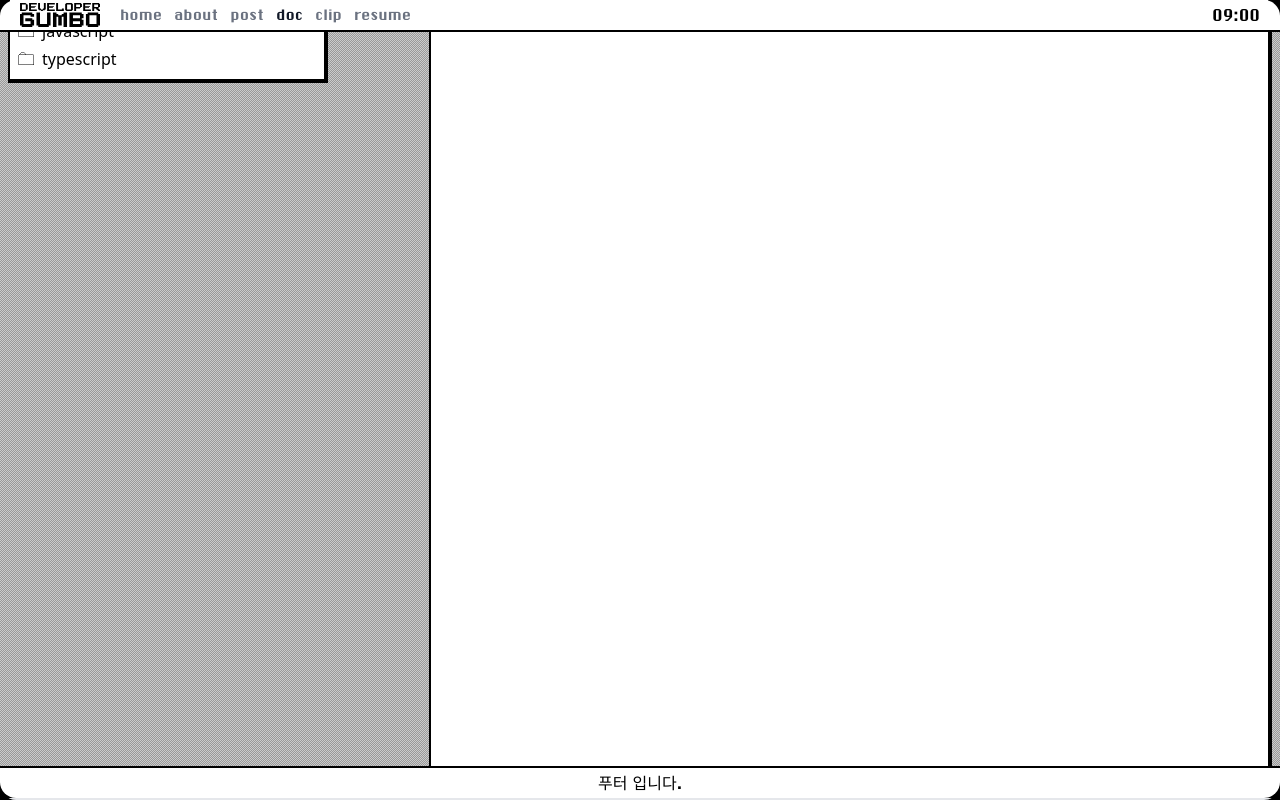
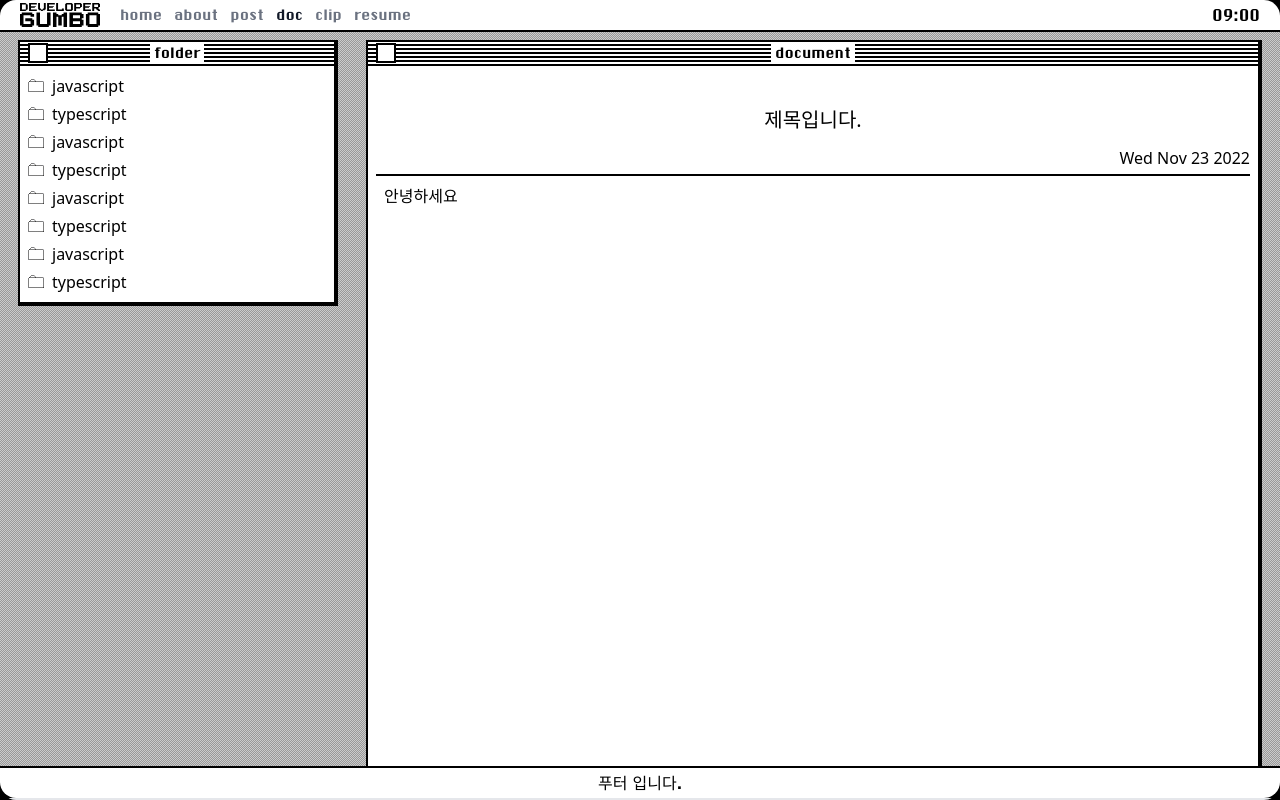
Before and after one commit to GUMBOKIM/gumbo-blog, a Next.js app: page /doc/1 in a window 1280 px wide. Built offline with nearby package versions, Linux system fonts and the light colour scheme.

Commit message:
Doc 레이아웃 완성

```diff
--- a/components/doc/DocumentWindow.tsx
+++ b/components/doc/DocumentWindow.tsx
@@ -0,0 +1,148 @@
+import WindowDiv from "@components/window/WindowDiv";
+import Link from "next/link";
+
+interface ResDocumentData {
+  id: number;
+  title: string;
+  createdAt: Date;
+  content: string;
+  rel: {
+    prev?: {
+      id: number;
+      title: string;
+    };
+    next?: {
+      id: number;
+      title: string;
+    };
+  };
+}
+
+const ResDocumentData: ResDocumentData = {
+  id: 0,
+  title: "제목입니다.",
+  createdAt: new Date(),
+  content:
+    "<h1>안녕하세요<br /><br /><br /><br /><br /><br /><br /><br /><br /><br /><br /><br /><br /><br /><br /><br /><br /><br /><br /><br /><br /><br /><br /><br /><br /><br /><br /><br /><br /><br /><br /><br /><br /><br /><br /><br /><br /><br /><br /></h1>",
+  rel: {
+    prev: {
+      id: 10,
+      title: "이것은 이전글 제목입니다.",
+    },
+    next: {
+      id: 12,
+      title: "이것은 다음글 제목입니다.",
+    },
+  },
+};
+
+export default function DocumentWindow() {
+  return (
+    <section className="relative w-full max-w-4xl max-h-full overflow-scroll py-2">
+      <WindowDiv title="document" className="w-full">
+        <h1 className="text-center text-xl mt-8 my-2 sm:text-base">
+          {ResDocumentData.title}
+        </h1>
+        <span className="ml-auto my-1">
+          {ResDocumentData.createdAt.toDateString()}
+        </span>
+        {/*hr*/}
+        <div className="w-full h-0.5 bg-black" />
+        {/*내용*/}
+        <main
+          className="w-full max-w-full p-2"
+          dangerouslySetInnerHTML={{ __html: ResDocumentData.content }}
+        />
+        {/*hr*/}
+        <div className="w-full h-0.5 bg-black" />
+        {/*댓글*/}
+        <div className="w-full px-3 py-4 flex flex-col gap-y-2">
+          <div className="w-full p-2 flex flex-col gap-y-2 border-2 border-black">
+            <div className="flex justify-between flex-wrap">
+              <span>김대희김대희김대희</span>
+              <span className="ml-auto">{new Date().toDateString()}</span>
+            </div>
+            <div>댓글 내용입니다.</div>
+          </div>
+          <div className="w-full p-2 flex flex-col gap-y-2 border-2 border-black">
+            <div className="flex justify-between flex-wrap">
+              <span>김대희김대희김대희</span>
+              <span className="ml-auto">{new Date().toDateString()}</span>
+            </div>
+            <div>댓글 내용입니다.</div>
+          </div>
+          <div className="w-full p-3 flex flex-col gap-y-2 border-2 border-black">
+            <div className="flex justify-between flex-wrap">
+              <span>김대희김대희김대희</span>
+              <span className="ml-auto">{new Date().toDateString()}</span>
+            </div>
+            <span className="px-1">
+              댓글 내용입니다.댓글 내용입니다.댓글 내용입니다.댓글
+              내용입니다.댓글 내용입니다.댓글 내용입니다. 댓글 내용입니다.댓글
+              내용입니다.댓글 내용입니다.댓글 내용입니다.댓글 내용입니다.댓글
+              내용입니다. 댓글 내용입니다.댓글 내용입니다.댓글 내용입니다.댓글
+              내용입니다.댓글 내용입니다.댓글 내용입니다. 댓글 내용입니다.댓글
+              내용입니다.댓글 내용입니다.댓글 내용입니다.댓글 내용입니다.댓글
+              내용입니다. 댓글 내용입니다.댓글 내용입니다.댓글 내용입니다.댓글
+              내용입니다.댓글 내용입니다.댓글 내용입니다.
+            </span>
+          </div>
+          <div className="w-full p-3 flex flex-col gap-y-2 border-2 border-black">
+            <div className="w-full flex gap-4 flex-wrap">
+              <label className="flex gap-3" htmlFor="name">
+                <span>이름</span>
+                <input
+                  className="px-1 outline-0 border-2 border-black w-20"
+                  type="text"
+                />
+              </label>
+              <label className="flex gap-x-2" htmlFor="password">
+                <span>암호</span>
+                <input
+                  className="px-1 outline-0 border-2 border-black w-20"
+                  type="password"
+                  id="password"
+                />
+              </label>
+            </div>
+            <textarea
+              placeholder="댓글을 입력해주세요"
+              className="w-full p-2 outline-0 h-fit border-2 border-black"
+            />
+            <button
+              type="submit"
+              className="ml-auto w-10 border-2 border-black"
+            >
+              작성
+            </button>
+          </div>
+        </div>
+        {/*hr*/}
+        <div className="w-full h-0.5 bg-black" />
+        {/*이전 글 다음 글*/}
+        <div className="w-full px-2 my-1 flex justify-between gap-x-2">
+          {ResDocumentData.rel.prev ? (
+            <Link href={`/doc/${ResDocumentData.rel.prev.id}`} rel="prev">
+              {"〈 "}
+              {ResDocumentData.rel.prev.title}
+            </Link>
+          ) : (
+            <div>처음 글 입니다.</div>
+          )}
+          {ResDocumentData.rel.next ? (
+            <Link
+              href={`/doc/${ResDocumentData.rel.next.id}`}
+              rel="next"
+              className=""
+            >
+              {ResDocumentData.rel.next.title}
+              {" 〉"}
+            </Link>
+          ) : (
+            <div>마지막 글 입니다.</div>
+          )}
+        </div>
+      </WindowDiv>
+    </section>
+  );
+}
--- a/components/doc/FolderWindow.tsx
+++ b/components/doc/FolderWindow.tsx
@@ -185,7 +185,8 @@ export default function FolderWindow({ openDocumentId }: FolderListProps) {
   };
 
   return (
-    <WindowDiv title="folder" className="w-20 h-fit md:hidden ">
+    <section className="relative w-full max-w-xs max-h-full overflow-scroll py-2 lg:hidden">
+      <WindowDiv title="folder" className="w-full h-fit">
         <nav className="flex flex-col w-full mb-auto gap-1 select-none">
           {DocsData.map((folder) => (
             <ul key={folder.id} className="flex flex-col gap-1">
@@ -233,5 +234,6 @@ export default function FolderWindow({ openDocumentId }: FolderListProps) {
           ))}
         </nav>
       </WindowDiv>
+    </section>
   );
 }
--- a/components/doc/RecentWindow.tsx
+++ b/components/doc/RecentWindow.tsx
@@ -80,12 +80,14 @@ export default function RecentWindow() {
   ];
 
   return (
-    <WindowDiv title="recent" className="w-full md:w-full">
+    <section className="relative w-full max-w-4xl max-h-full overflow-scroll py-2">
+      <WindowDiv title="recent" className="w-full">
         <div className="relative flex flex-col w-full p-3 max-w-96 max-auto">
           {RecentDocuments.map((recentDocument) => (
             <RecentDocument key={recentDocument.id} {...recentDocument} />
           ))}
         </div>
       </WindowDiv>
+    </section>
   );
 }
--- a/components/layout/body/Body.tsx
+++ b/components/layout/body/Body.tsx
@@ -8,7 +8,9 @@ export default function Body({ children }: BodyProps) {
   return (
     <main className="h-screen w-screen px-2 py-8 overflow-hidden">
       <div className="relative w-full h-full flex flex-col justify-center items-center">
-        {children}
+        <div className="relative flex h-full w-full max-w-7xl justify-around gap-2">
+          {children}
+        </div>
       </div>
     </main>
   );
--- a/pages/doc/[documentId].tsx
+++ b/pages/doc/[documentId].tsx
@@ -1,79 +1,15 @@
-import WindowDiv from "@components/window/WindowDiv";
 import Folder from "@components/doc/FolderWindow";
 import { useRouter } from "next/router";
-import Link from "next/link";
-
-interface ResDocumentData {
-  id: number;
-  title: string;
-  createdAt: Date;
-  content: string;
-  rel?: {
-    prev?: {
-      id: number;
-      title: string;
-    };
-    next?: {
-      id: number;
-      title: string;
-    };
-  };
-}
-
-const ResDocumentData: ResDocumentData = {
-  id: 0,
-  title: "제목입니다.",
-  createdAt: new Date(),
-  content:
-    "<h1>안녕하세요<br /><br /><br /><br /><br /><br /><br /><br /><br /><br /><br /><br /><br /><br /><br /><br /><br /><br /><br /><br /><br /><br /><br /><br /><br /><br /><br /><br /><br /><br /><br /><br /><br /><br /><br /><br /><br /><br /><br /></h1>",
-  rel: {
-    prev: {
-      id: 10,
-      title: "이전글",
-    },
-    next: {
-      id: 12,
-      title: "이전글",
-    },
-  },
-};
+import DocumentWindow from "@components/doc/DocumentWindow";
 
 function Document() {
   const router = useRouter();
 
   return (
-    <div className="relative flex w-full max-w-7xl mx-auto justify-between items-start">
+    <>
       <Folder openDocumentId={Number(router.query.documentId)} />
-      <WindowDiv title="document" className="w-8/12 ml-auto h-fit sm:w-full">
-        <h1 className="text-center text-xl my-2 sm:text-base">
-          {ResDocumentData.title}
-        </h1>
-        <span className="text-right block">
-          {ResDocumentData.createdAt.toDateString()}
-        </span>
-        <hr className="border-b-1 border-black my-3" />
-        <main dangerouslySetInnerHTML={{ __html: ResDocumentData.content }} />
-        <hr className="border-b-1 border-black my-3" />
-        {ResDocumentData.rel && (
-          <div className="flex flex-col my-1 gap-y-2">
-            {ResDocumentData.rel.prev && (
-              <Link href={`/doc/${ResDocumentData.rel.prev}`} rel="prev">
-                위로가는 아이콘 - 이전글
-              </Link>
-            )}
-            {ResDocumentData.rel.next && (
-              <Link
-                href={`/doc/${ResDocumentData.rel.next}`}
-                rel="next"
-                className=""
-              >
-                아래로가는 아이콘 - 다음글
-              </Link>
-            )}
-          </div>
-        )}
-      </WindowDiv>
-    </div>
+      <DocumentWindow />
+    </>
   );
 }
 
--- a/pages/doc/index.tsx
+++ b/pages/doc/index.tsx
@@ -3,14 +3,10 @@ import RecentWindow from "@components/doc/RecentWindow";
 
 function Index() {
   return (
-    <div className="relative flex h-full w-full max-w-7xl justify-between">
-      <section className="relative w-fit max-h-full overflow-scroll py-2">
-        <Folder />
-      </section>
-      <section className="relative w-fit max-h-full overflow-scroll py-2">
-        <RecentWindow />
-      </section>
-    </div>
+    <>
+      <Folder />
+      <RecentWindow />
+    </>
   );
 }
 
--- a/styles/globals.css
+++ b/styles/globals.css
@@ -24,7 +24,7 @@
         @apply border-r-4;
         @apply border-black;
         @apply bg-white;
-        @apply min-w-[20rem];
+        @apply min-w-[15rem];
         @apply min-h-[15rem];
     }
 
@@ -60,7 +60,7 @@
 
     .window-content {
         @apply relative;
-        @apply min-w-[20rem];
+        @apply min-w-[15rem];
         @apply min-h-[13.5rem];
         @apply p-2;
         @apply flex;
```
Lines whose indentation alone changed are shown as unchanged.
